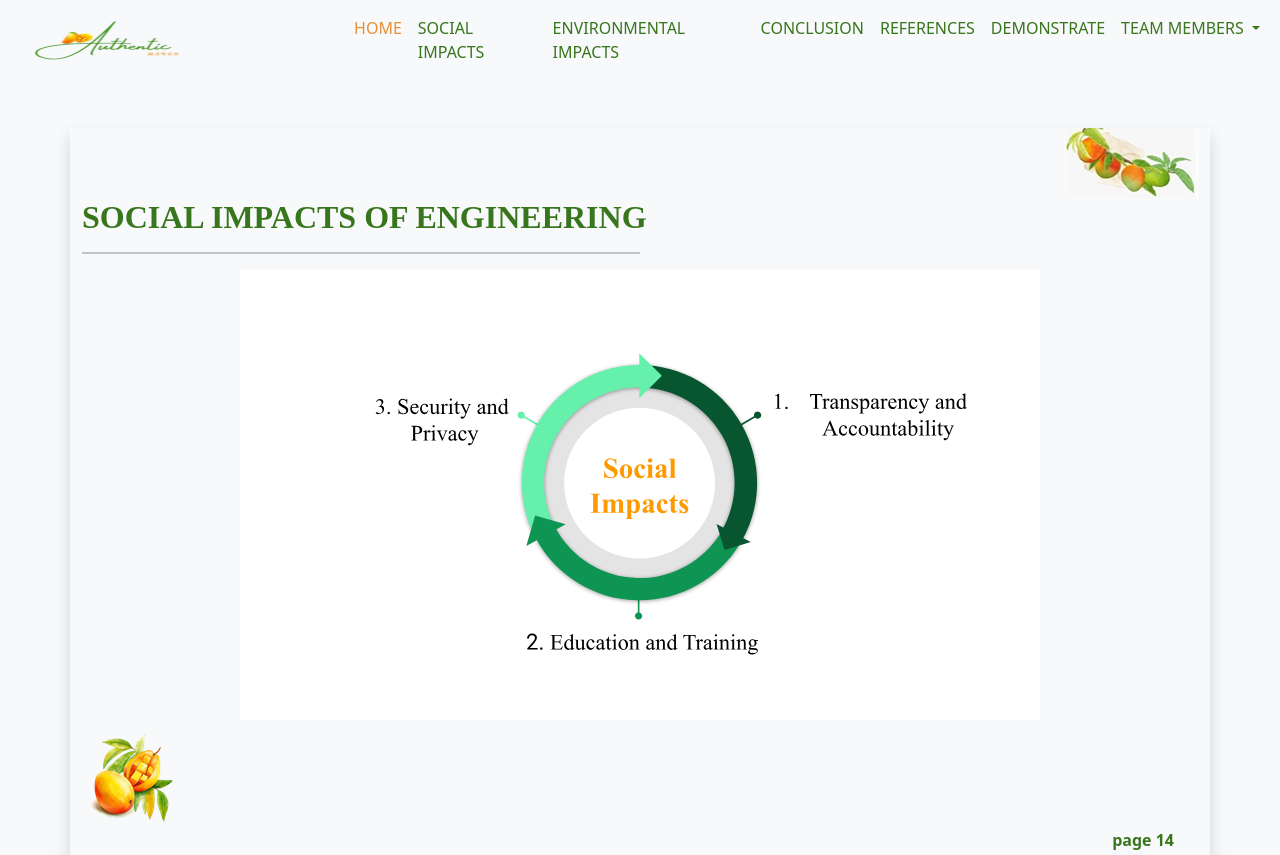
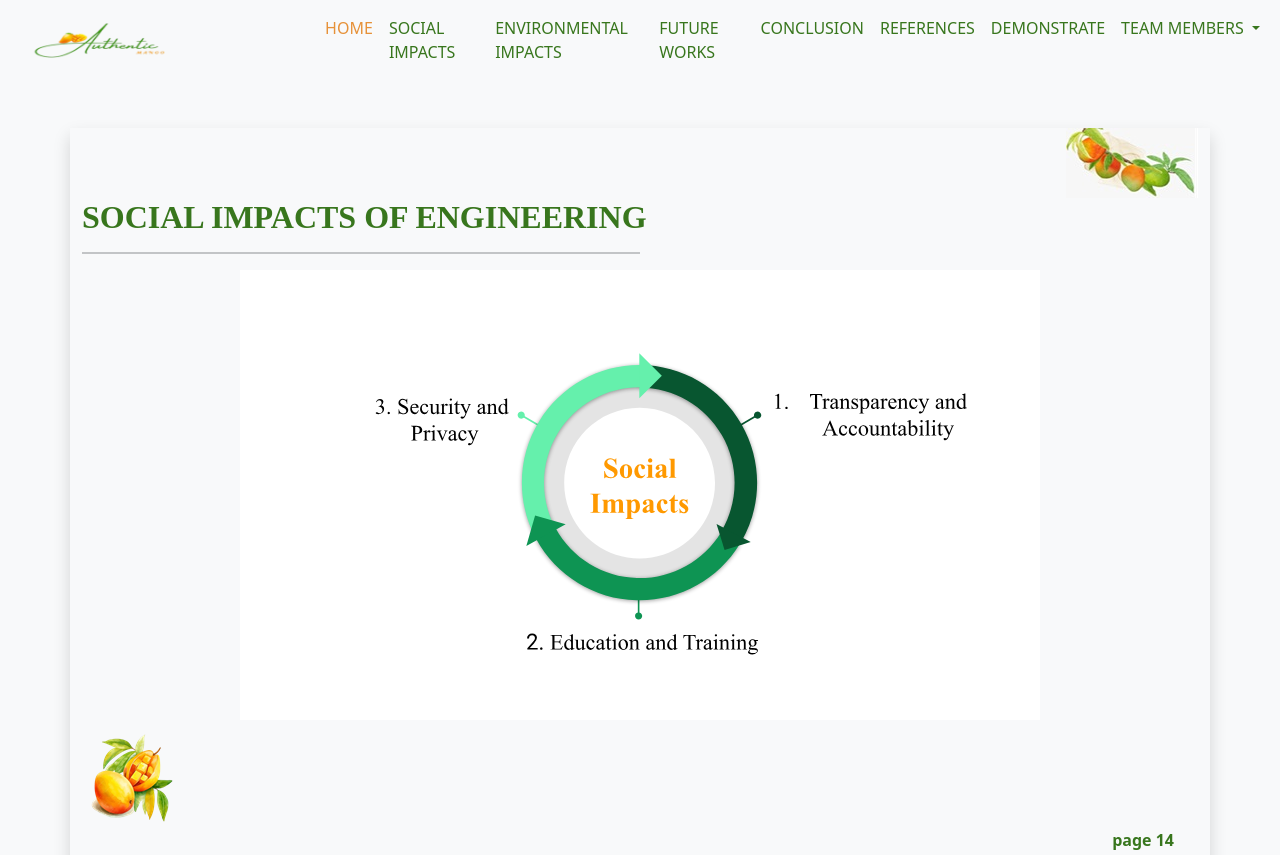
Before and after one commit to krittikaroy0/CapstoneCPPTX, a plain HTML site: page krittika.html in a window 1280 px wide. Shown: the top 855 px of the page. Drawn offline with nearby package versions, Linux system fonts and the light colour scheme; a script that the page names is missing.

Commit message:
Update c

```diff
--- a/krittika.html
+++ b/krittika.html
@@ -34,6 +34,9 @@
                     </li>
                     <li class="nav-item">
                         <a class="nav-link text-uppercase" href="#environmental">Environmental Impacts</a>
+                    </li>
+                    <li class="nav-item">
+                        <a class="nav-link text-uppercase" href="#fw">Future works</a>
                     </li>
                     <li class="nav-item">
                         <a class="nav-link text-uppercase" href="#conclusion">Conclusion</a>
```
